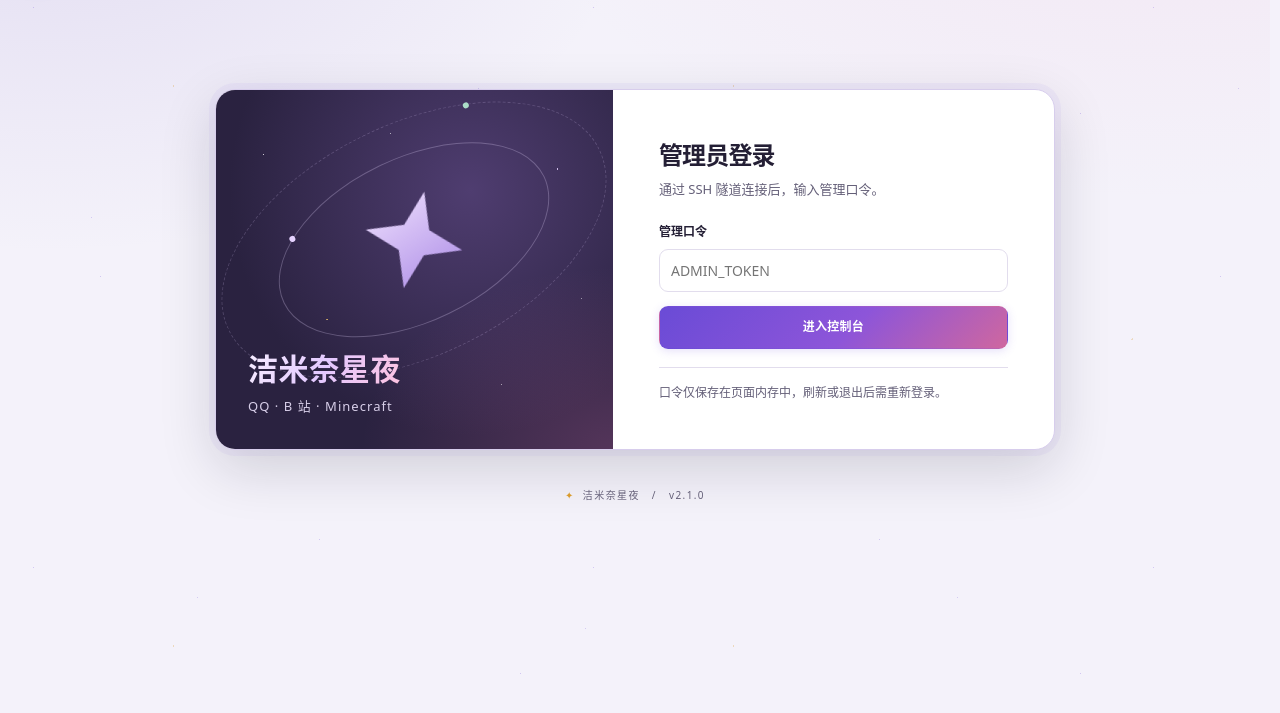
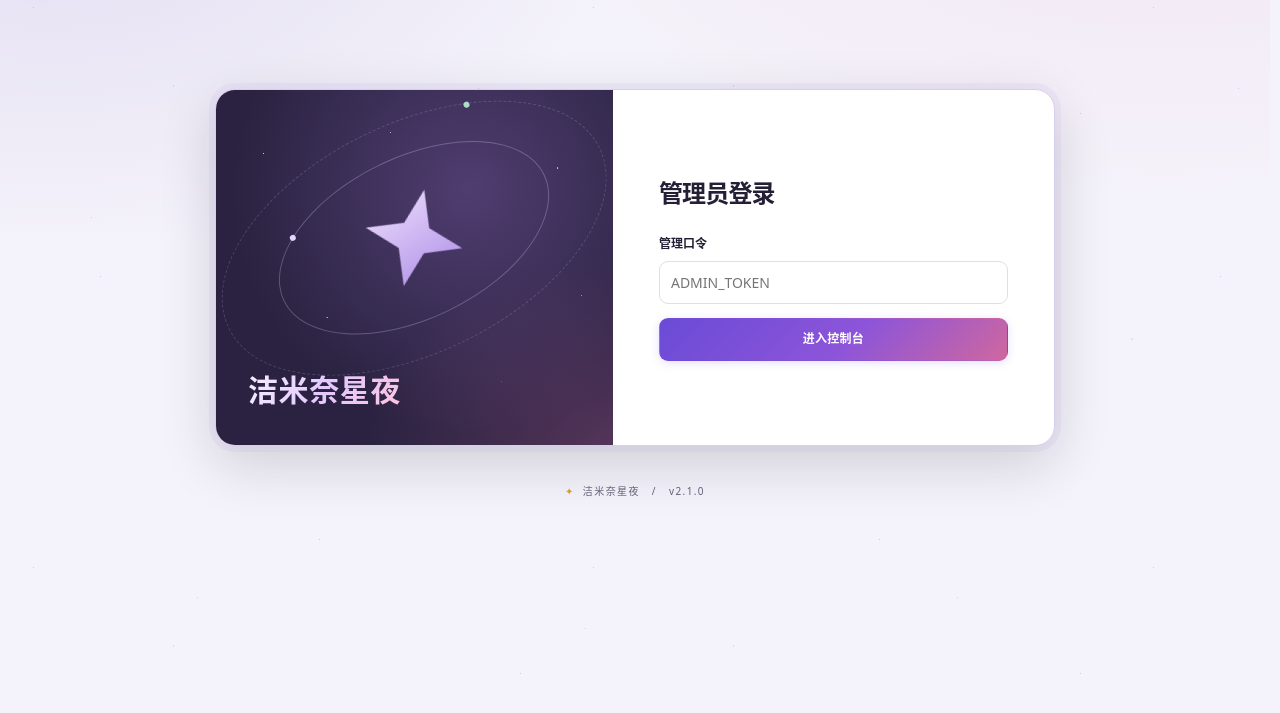
Before and after one commit to FireOpalus/hakimi-surf, a plain HTML site: page src/hakimi/admin_page.html in a window 1280 px wide. Shown: the part 71-784 px from the top of the page. Drawn offline with Linux system fonts and the light colour scheme.

Commit message:
Remove three helper lines from the admin login page

```diff
--- a/src/hakimi/admin_page.html
+++ b/src/hakimi/admin_page.html
@@ -1197,18 +1197,16 @@ footer::before { content: "\2726"; color: #d99a2b; margin-right: 8px; }
 <section id="login" class="login" aria-labelledby="login-title">
   <div class="login-sky">
     <div class="sky-map" aria-hidden="true"><i class="orbit outer"></i><i class="orbit"></i><i class="sky-star"></i></div>
-    <div class="sky-copy"><h1 id="login-title">洁米奈星夜</h1><p>QQ · B 站 · Minecraft</p></div>
+    <div class="sky-copy"><h1 id="login-title">洁米奈星夜</h1></div>
   </div>
   <div class="login-fields">
     <h2>管理员登录</h2>
-    <p class="muted">通过 SSH 隧道连接后，输入管理口令。</p>
     <form id="login-form">
       <label for="token">管理口令</label>
       <input id="token" type="password" autocomplete="off" placeholder="ADMIN_TOKEN" aria-describedby="login-error" required>
       <p id="login-error" role="alert" hidden></p>
       <button type="submit">进入控制台</button>
     </form>
-    <p class="login-note">口令仅保存在页面内存中，刷新或退出后需重新登录。</p>
   </div>
 </section>
 <div id="app" hidden>
```
